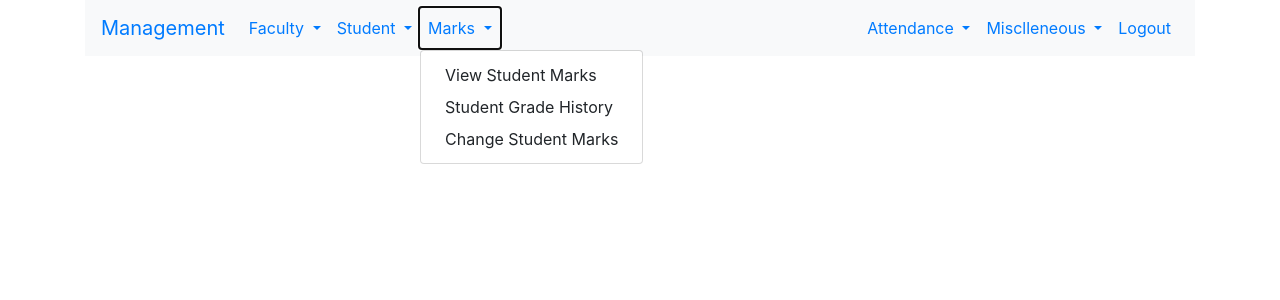
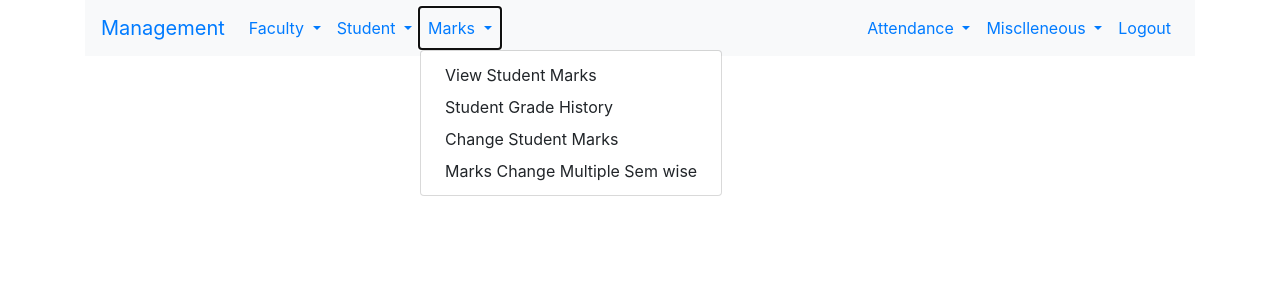
Before and after one commit to thisforworkhimanshu/DesignWithLogicAttendance, a PHP site: page /DesignwithLogicAttendance/welcomeadmin.php in a window 1280 px wide, after a click on "Marks". Shown: the top 300 px of the page. Run offline with PHP 8.4, Linux system fonts and the light colour scheme; the visitor is signed in with stand-in values (Sample User, id 1); some libraries are stand-ins or nearby versions.

Commit message:
Project SGHAM Update

```diff
--- a/admin/admin-change-marks-different/change-my-marks.php
+++ b/admin/admin-change-marks-different/change-my-marks.php
@@ -5,6 +5,8 @@
  * To change this template file, choose Tools | Templates
  * and open the template in the editor.
  */
+if(isset($_POST['btnSubmit'])){
+
     session_start();
 
     require_once '../../Connection.php';
@@ -63,3 +65,4 @@ if(mysqli_num_rows($resultSubject)>0){
             header("Location: get-Change-Detail.php?status=failed");
         }
     }
+}
--- a/master-layout/admin/master-page-admin.php
+++ b/master-layout/admin/master-page-admin.php
@@ -38,7 +38,8 @@
                     <div class="dropdown-menu">
                         <a class="dropdown-item" href="../../admin/admin-marks-view/admin-marks-view.php">View Student Marks</a>
                         <a class="dropdown-item" href="../../admin/admin-marks-view/admin-view-grade.php">Student Grade History</a>
-                        <a class="dropdown-item" href="">Change Student Marks</a>
+                        <a class="dropdown-item" href="../../admin/admin-change-marks/get-Student-Details.php">Change Student Marks</a>
+                        <a class="dropdown-item" href="../../admin/admin-change-marks-different/get-Change-Detail.php">Marks Change Multiple Sem wise</a>
                      </div>
                 </li>
             </ul>
--- a/welcomeadmin.php
+++ b/welcomeadmin.php
@@ -72,7 +72,8 @@ if(isset($_SESSION['aid'])){
                                 <div class="dropdown-menu">
                                     <a class="dropdown-item" href="admin/admin-marks-view/admin-marks-view.php">View Student Marks</a>
                                     <a class="dropdown-item" href="admin/admin-marks-view/admin-view-grade.php">Student Grade History</a>
-                                    <a class="dropdown-item" href="">Change Student Marks</a>
+                                    <a class="dropdown-item" href="admin/admin-change-marks/get-Student-Details.php">Change Student Marks</a>
+                                    <a class="dropdown-item" href="admin/admin-change-marks-different/get-Change-Detail.php">Marks Change Multiple Sem wise</a>
                                  </div>
                             </li>
                         </ul>
```
Lines whose indentation alone changed are shown as unchanged.
